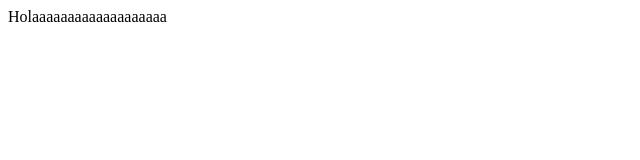
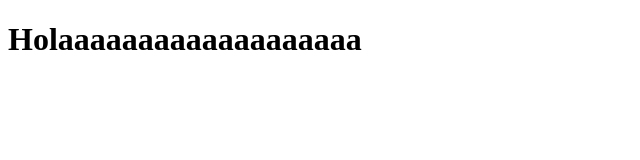
Before and after one commit to Cloud-exe/Mi-pagina-web, a plain HTML site: page index.htm in a window 1280 px wide. Shown: the whole page, without its empty margins (0-640 px from the left). Drawn offline with Linux system fonts and the light colour scheme.

Commit message:
Incorporación CSS y Background

```diff
--- a/index.htm
+++ b/index.htm
@@ -6,6 +6,10 @@
     <title>Mi pagina web</title>
 </head>
 <body>
-    Holaaaaaaaaaaaaaaaaaaa
+    <main class="container">
+        <h1>
+            Holaaaaaaaaaaaaaaaaaaa
+        </h1>
+    </main>
 </body>
 </html>
--- /dev/null
+++ b/styles.css
@@ -0,0 +1,3 @@
+.container{
+    background-image: url("https://cdn.pixabay.com/photo/2016/11/18/01/45/moon-1833172_640.jpg");
+}
```
